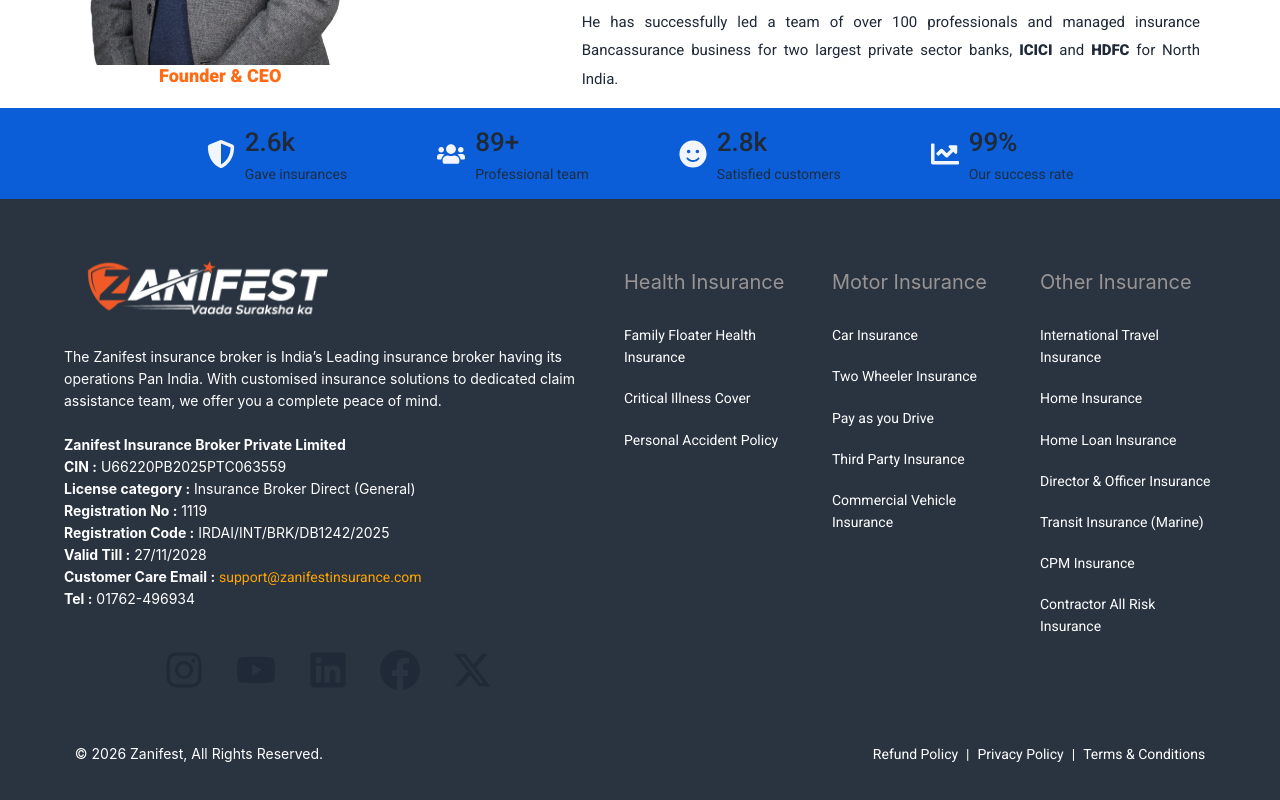
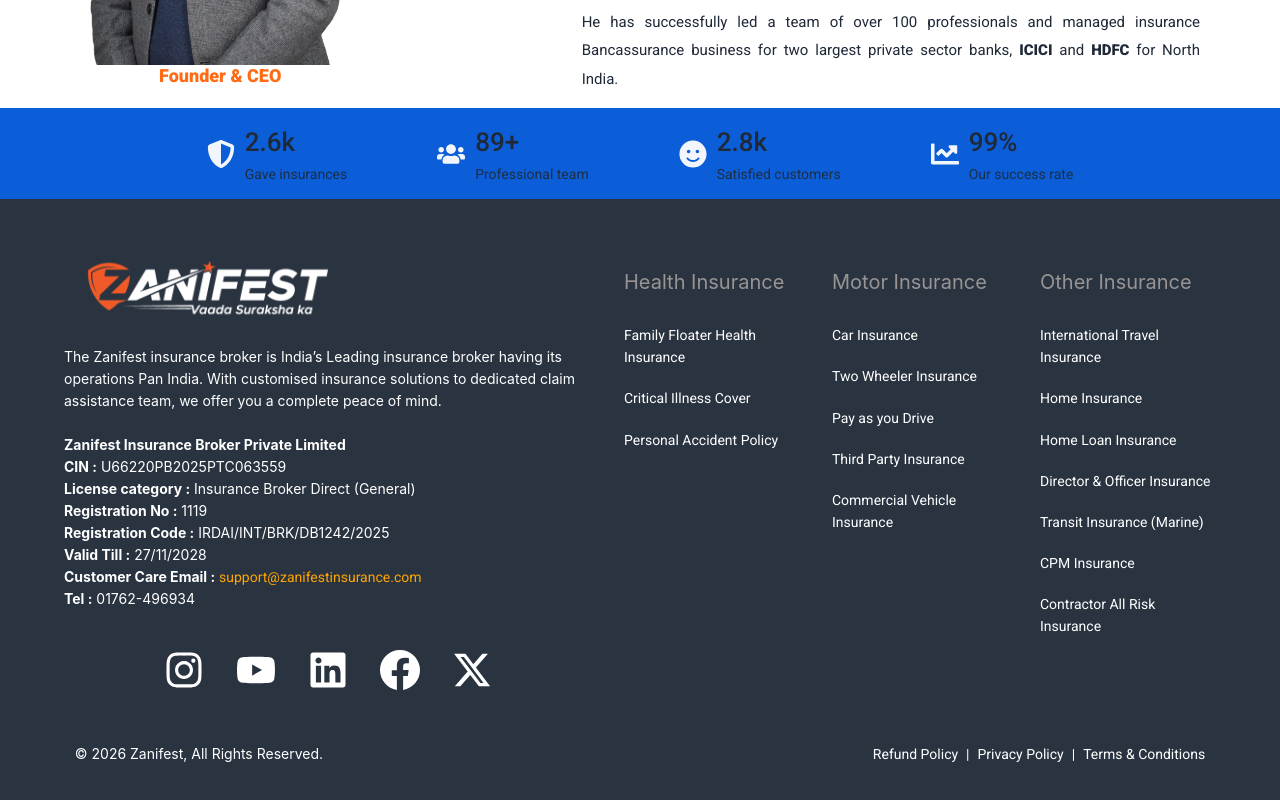
Before and after one commit to developerlyb-png/zanifest, a Next.js app: page /about in a window 1280 px wide. Shown: the part 2892-3692 px from the top of the page. Built offline with nearby package versions, Linux system fonts and the light colour scheme; no server answers.

Commit message:
Change social media icons color to white
Updated social media icons in Footer component to have a white color.

```diff
--- a/src/components/ui/Footer.tsx
+++ b/src/components/ui/Footer.tsx
@@ -95,7 +95,7 @@
     target="_blank"
     rel="noopener noreferrer"
   >
-    <FaInstagram size={40} />
+    <FaInstagram size={40} color="#fff" />
   </a>
 
   {/* YouTube */}
@@ -104,7 +104,7 @@
     target="_blank"
     rel="noopener noreferrer"
   >
-    <FaYoutube size={40} />
+    <FaYoutube size={40} color="#fff" />
   </a>
 
   {/* LinkedIn */}
@@ -113,17 +113,17 @@
     target="_blank"
     rel="noopener noreferrer"
   >
-    <FaLinkedin size={40} />
+    <FaLinkedin size={40} color="#fff"/>
   </a>
 
   {/* Facebook (link mile to yaha daal dena) */}
   <a href="https://www.facebook.com/people/Zanifest-Insurance/61587951775182/?rdid=ugTU8cAvrghxwvyw&share_url=https%3A%2F%2Fwww.facebook.com%2Fshare%2F18a9DHo2th%2F" target="_blank" rel="noopener noreferrer">
-    <BsFacebook size={40} />
+    <BsFacebook size={40} color="#fff" />
   </a>
 
   {/* Twitter / X */}
   <a href="#" target="_blank" rel="noopener noreferrer">
-    <FaXTwitter size={40} />
+    <FaXTwitter size={40} color="#fff" />
   </a>
 
 </div>
```
